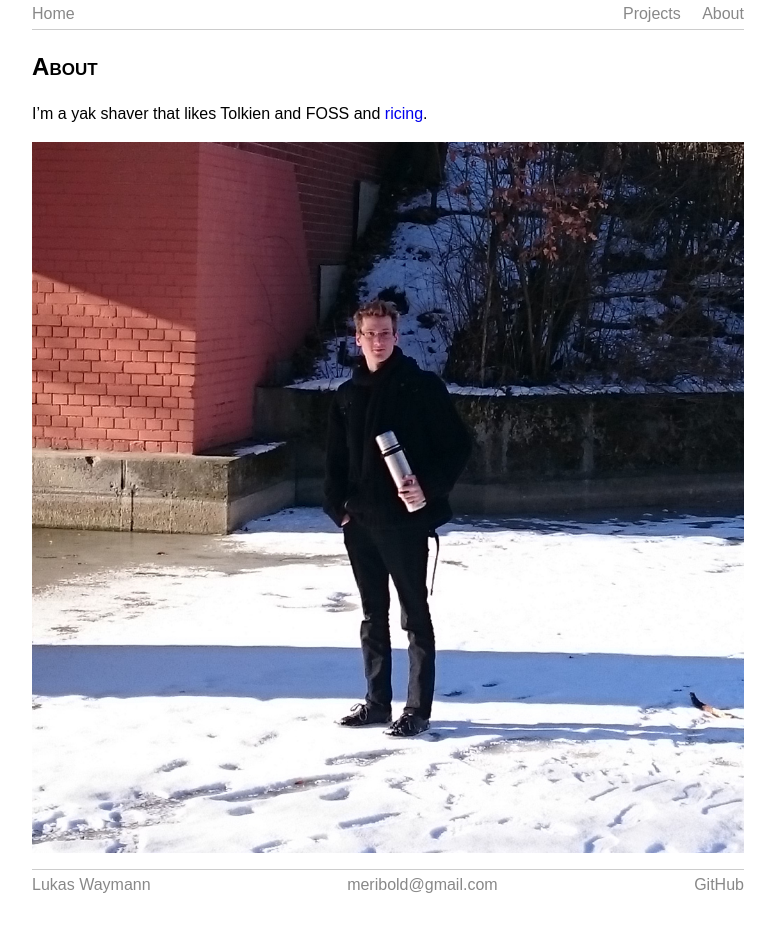
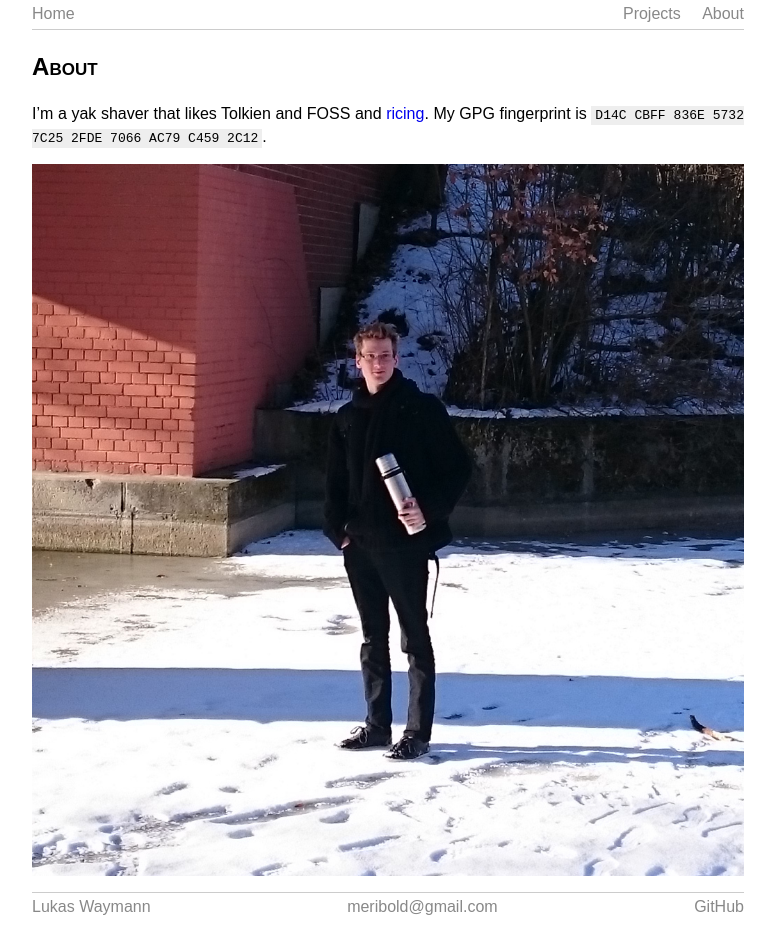
Before and after one commit to meribold/meribold.org, a Jekyll site: the page built from about.md, in a window 1280 px wide. Shown: the whole page, without its empty margins (252-1027 px from the left). Built offline with Jekyll 4.4.1, drawn with Linux system fonts in a browser that asks for light colours; before the commit the page ends 902 px from its top, so only the background shows below that.

Commit message:
Add GPG fingerprint to about page

```diff
--- a/about.md
+++ b/about.md
@@ -4,7 +4,8 @@ title: About
 permalink: /about/
 ---
 
-I'm a yak shaver that likes Tolkien and FOSS and [ricing][dotfiles].
+I'm a yak shaver that likes Tolkien and FOSS and [ricing][dotfiles].  My GPG fingerprint
+is `D14C CBFF 836E 5732 7C25  2FDE 7066 AC79 C459 2C12`.
 
 ![me]
 
```
